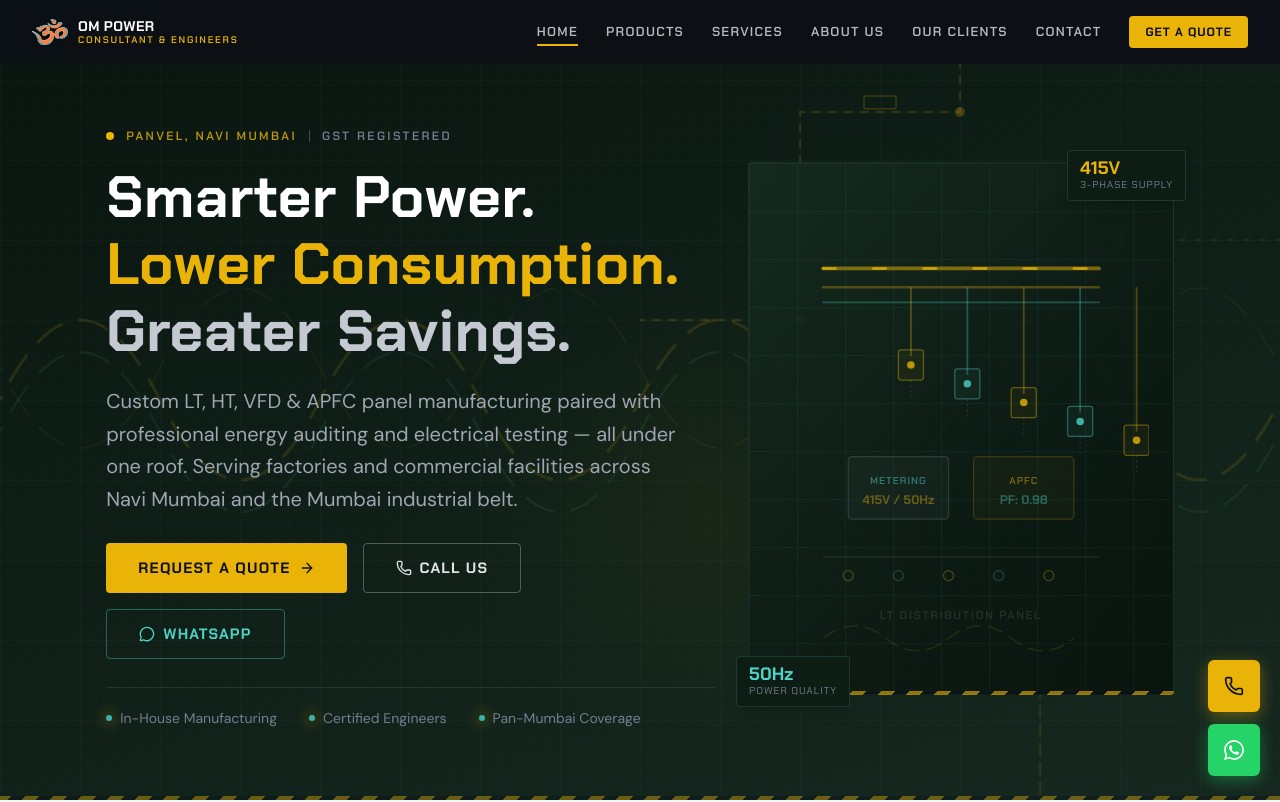
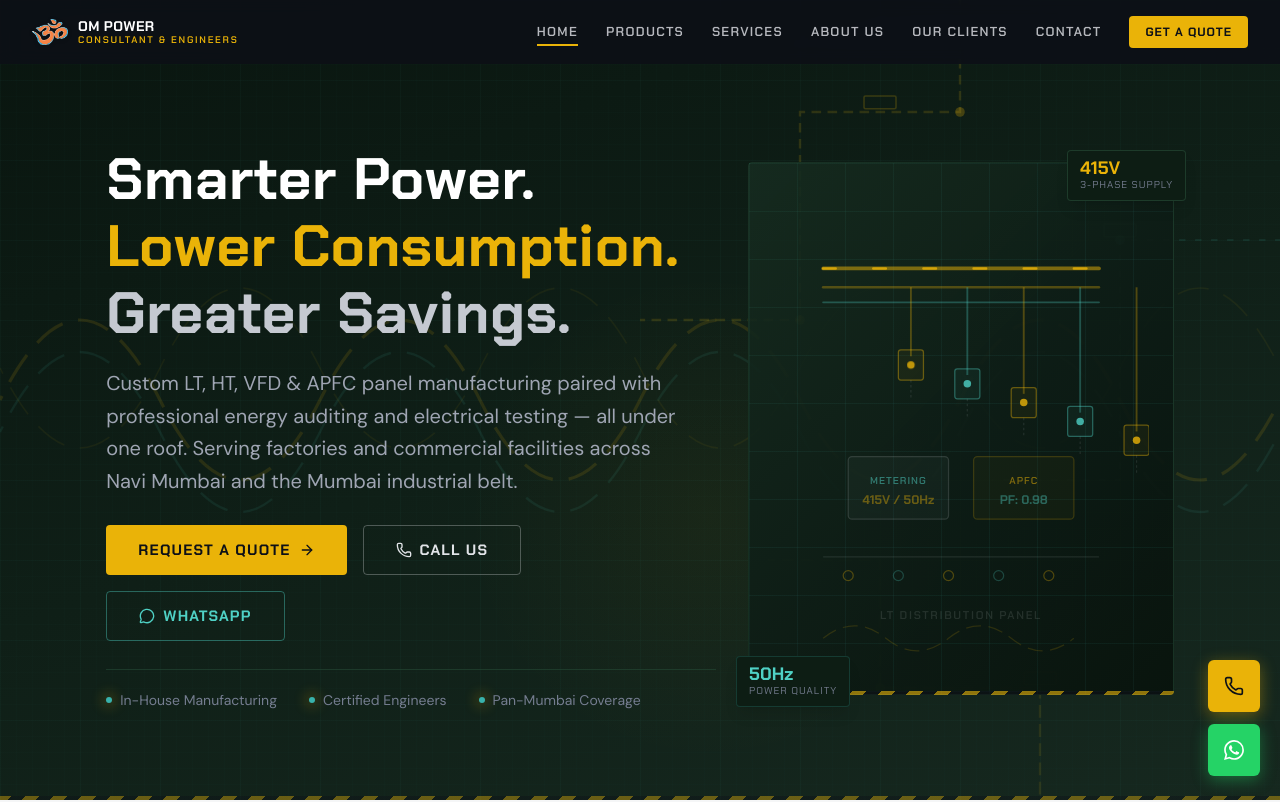
Before and after one commit to vedant553/om-power-v3, a Next.js app: page / in a window 1280 px wide. Shown: the top 802 px of the page. Built offline with nearby package versions, Linux system fonts and the light colour scheme.

Commit message:
feat: add interactive HeroSection component with animated circuit visuals and live data simulation

```diff
--- a/src/components/HeroSection.tsx
+++ b/src/components/HeroSection.tsx
@@ -141,13 +141,7 @@ export default function HeroSection() {
 
           {/* Left column — text + CTA (7 cols) */}
           <div className="lg:col-span-7 xl:col-span-7">
-            {/* Flickering indicator dot */}
-            <div className="flex items-center gap-3 mb-4 md:mb-5 animate-fade-in">
-              <span className="w-2 h-2 rounded-full bg-haz-500 flicker-accent" aria-hidden="true" />
-              <span className="text-haz-500/80 font-heading text-xs font-semibold tracking-[0.2em] uppercase">Panvel, Navi Mumbai</span>
-              <span className="w-px h-3 bg-ind-600" aria-hidden="true" />
-              <span className="text-ind-400 font-heading text-xs font-semibold tracking-[0.2em] uppercase">GST Registered</span>
-            </div>
+
 
             {/* Headline */}
             <h1
@@ -181,10 +175,10 @@ export default function HeroSection() {
                 Request a Quote
                 <ArrowRight className="w-4 h-4" aria-hidden="true" />
               </Link>
-              <Link href="/contact" id="hero-call-cta" className="btn-secondary">
+              <a href="tel:+919168029393" id="hero-call-cta" className="btn-secondary">
                 <Phone className="w-4 h-4" aria-hidden="true" />
                 Call Us
-              </Link>
+              </a>
               <Link
                 href="/contact"
                 id="hero-whatsapp-cta"
```
